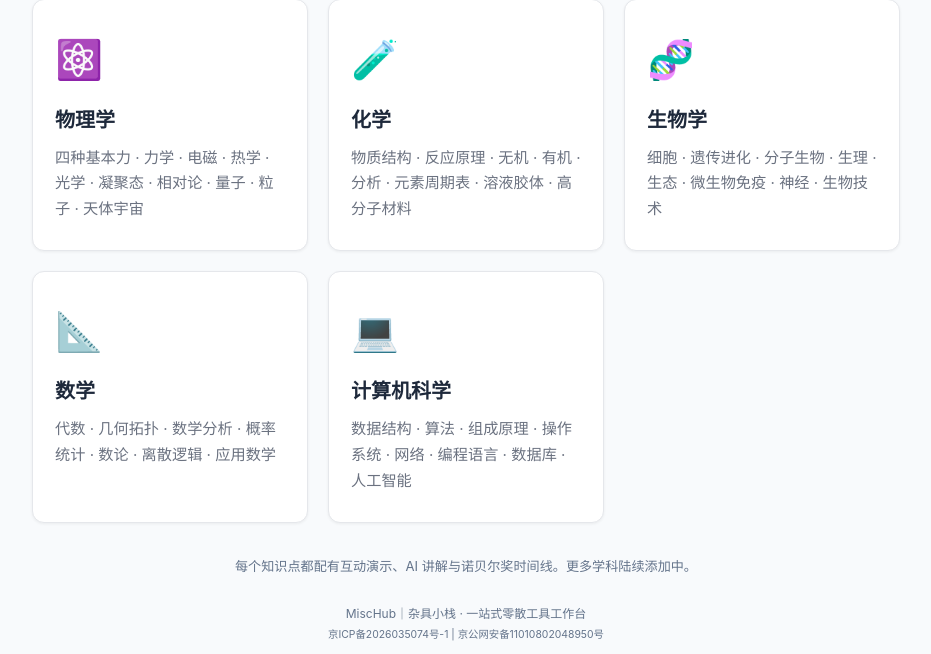
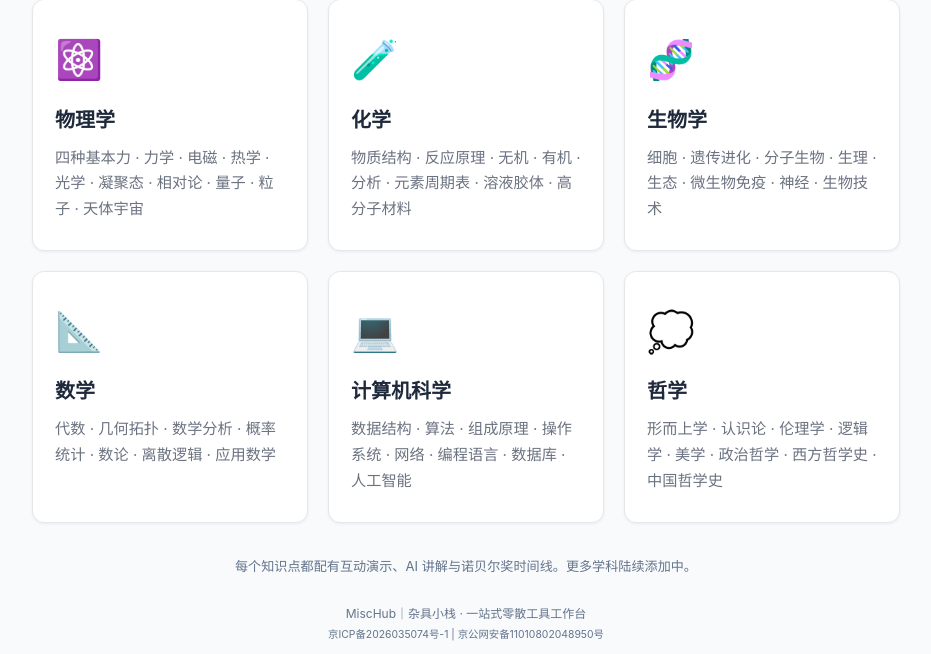
Before and after one commit to ssdrgzn2026/oral-practice, a Flask app: page /graph in a window 1280 px wide. Shown: the part 157-811 px from the top of the page, without its empty margins (174-1105 px from the left). Run offline with Flask 3, Linux system fonts and the light colour scheme.

Commit message:
feat: 落地页加哲学卡片

```diff
--- a/templates/graphs.html
+++ b/templates/graphs.html
@@ -41,6 +41,11 @@
                     <h2>计算机科学</h2>
                     <p>数据结构 · 算法 · 组成原理 · 操作系统 · 网络 · 编程语言 · 数据库 · 人工智能</p>
                 </a>
+                <a class="module-card" href="/graph/philosophy">
+                    <div class="module-icon">💭</div>
+                    <h2>哲学</h2>
+                    <p>形而上学 · 认识论 · 伦理学 · 逻辑学 · 美学 · 政治哲学 · 西方哲学史 · 中国哲学史</p>
+                </a>
             </div>
             <p class="hint" style="text-align:center; margin-top:10px;">每个知识点都配有互动演示、AI 讲解与诺贝尔奖时间线。更多学科陆续添加中。</p>
         </main>
```
